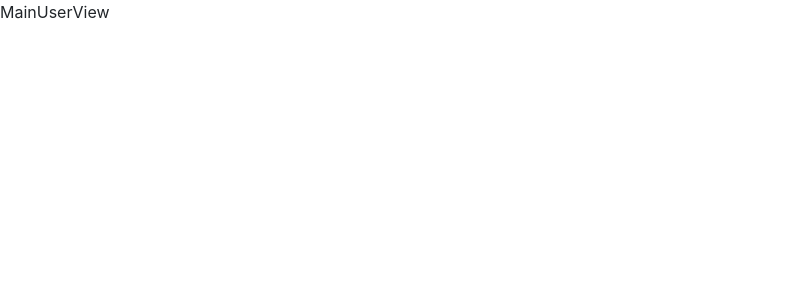
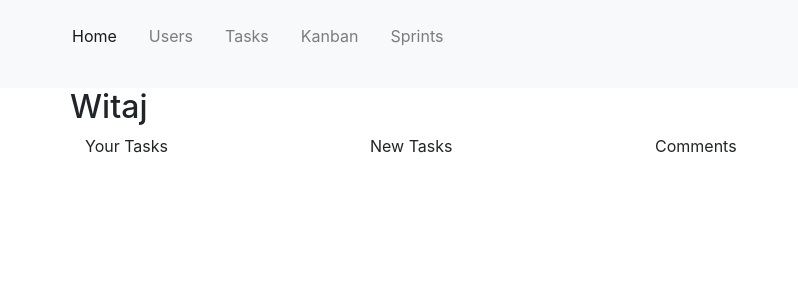
Before and after one commit to jrkwsk/lh-app, a React (Create React App) app: page /MainUserView in a window 1280 px wide. Shown: the top 300 px of the page, without its empty margins (0-798 px from the left). Built offline with nearby package versions, Linux system fonts and the light colour scheme.

Commit message:
fix on navigation routing

```diff
--- a/src/App.js
+++ b/src/App.js
@@ -1,22 +1,25 @@
 import './App.css';
-import { BrowserRouter as Router, Route } from 'react-router-dom'
+import { BrowserRouter as Router, Route, Switch } from 'react-router-dom'
 import React from 'react';
 import {GuestBoardView} from './GuestBoard/containers/GuestBoardView'
 import {MainUserView} from './UserBoard/Main/containers/MainUserView'
 import {RegisterForm} from './GuestBoard/components/RegisterForm'
 import {LoginForm} from './GuestBoard/components/LoginForm'
+import {UsersView} from './UserBoard/Users/containers/UsersView'
 
 function App() {
 
   return (
-    <React.Fragment >
      <Router>
+      <Switch>
       <Route exact path="/" component={GuestBoardView}/>
-      <Route exact path="/register" component={RegisterForm}/>
-      <Route exact path="/login" component={LoginForm}/>
-      <Route exact path="/MainUserView" component={MainUserView}/>
+      <Route path="/register" component={RegisterForm}/>
+      <Route path="/login" component={LoginForm}/>
+      <Route path="/MainUserView" component={MainUserView}/>
+      <Route path="/users" component={UsersView}/>
+      </Switch>
     </Router>
-    </React.Fragment>
+
   );
 }
 
--- a/src/UserBoard/Main/components/Navigation.js
+++ b/src/UserBoard/Main/components/Navigation.js
@@ -1,30 +1,21 @@
 import React from 'react'
 import { NavLink } from 'react-router-dom'
-import { BrowserRouter as Router } from 'react-router-dom'
+
 
 export const Navigation = () => {
-  const mockmode = 'user-view'
 
 return (
-  <Router>
 <nav className="navbar navbar-expand-lg navbar-light bg-light">
   <ul>
   <button className="navbar-toggler" type="button" data-toggle="collapse" data-target="#navbarNavAltMarkup" aria-controls="navbarNavAltMarkup" aria-expanded="false" aria-label="Toggle navigation">
     <span className="navbar-toggler-icon"></span>
   </button>
   <div className="collapse navbar-collapse" id="navbarNavAltMarkup">
-      {mockmode === 'guest-view' && <div className="guest-view">
       <div className="navbar-nav">
       <li className="nav-item nav-link active">
       <NavLink className="nav-link" to="/" activeClassName="nav-item-active">Home</NavLink>
       </li>
-      <li className="nav-item nav-link">
-      <NavLink className="nav-link" to="/login">Login</NavLink>
-      </li>
       </div>
-      </div>}
-
-      {mockmode === 'user-view' && <div className="user-view">
 
       <div className="navbar-nav">
       <li className="nav-item nav-link">
@@ -41,10 +32,9 @@ return (
       <li className="nav-item nav-link">
       <NavLink className="nav-link" to="/sprints">Sprints</NavLink></li>
       </div>
-    </div>}
+
   </div>
   </ul>
 </nav>
-</Router>
 )
 }
--- a/src/UserBoard/Main/containers/MainUserView.js
+++ b/src/UserBoard/Main/containers/MainUserView.js
@@ -1,9 +1,26 @@
 import React from 'react'
+import { Navigation } from '../components/Navigation'
+import { useSelector } from 'react-redux';
+
 
 export const MainUserView = () => {
+
+    const loggedUser = useSelector(state => state.auth)
+
     return (
         <div>
-            MainUserView
+            <Navigation />
+            <div className="container">
+                <div className="row">
+                    {loggedUser && <h2>Witaj {loggedUser.loggedUser[0].nickname}</h2>}
+                </div>
+                <div className="row">
+                   <div className="col-3">Your Tasks</div>
+                   <div className="col-3">New Tasks</div>
+                   <div className="col-3">Comments</div>
+                </div>
+            </div>
         </div>
+
     )
 }
--- a/src/UserBoard/Users/containers/UsersView.js
+++ b/src/UserBoard/Users/containers/UsersView.js
@@ -0,0 +1,9 @@
+import React from 'react'
+
+export const UsersView = () => {
+    return (
+        <div>
+            usersview
+        </div>
+    )
+}
--- a/src/store/authSlice.js
+++ b/src/store/authSlice.js
@@ -9,26 +9,16 @@ export const fetchUser = createAsyncThunk(
       const response = await fetch(
         `http://localhost:8000/users?email=${loginData.email}&password=${loginData.password}`
       );
-
       // Get the JSON from the response:
       const resData = await response.json();
-
-    // Check if status is not okay:
-    if (response.status !== 200) {
-        console.log("data: ", resData)
-        logUser()
-    }
       // Return result:
       return resData;
     }
 )
 
-//   export const selectAuthStatus = (state) =>
-//   state.status;
-
   const authSlice = createSlice({
     name: "user-data",
-    initialState: {isAuthenticated: false, status: "unknown"},
+    initialState: {isAuthenticated: false, status: "unknown", loggedUser: "unknown"},
     // reducers: {
     //     logUser: (state, action) => {state.isAuthenticated = true}
     // },
@@ -36,7 +26,8 @@ export const fetchUser = createAsyncThunk(
         [fetchUser.fulfilled]: (state, { meta, payload }) => {
             console.log(payload)
             if (payload.length>0) {
-                state.isAuthenticated = true
+                state.isAuthenticated = true;
+                state.loggedUser = payload;
             }
           else {
             state.status = "rejected"
--- a/users.json
+++ b/users.json
@@ -1,9 +1,9 @@
 {
   "users": [
     {
-      "nickname": "zzzfsdfsdssgadsf",
-      "email": "uldsfjur@wp.pl",
-      "password": "asdfdfdfzzzzzzzzzz7",
+      "nickname": "aaa",
+      "email": "aaa@wp.pl",
+      "password": "aaa",
       "createdAt": 1622641003601,
       "id": 1622641003601
     },
```
Also changed, not shown: src/store/loggedUserSlice.js (added, +12 -0 lines).
